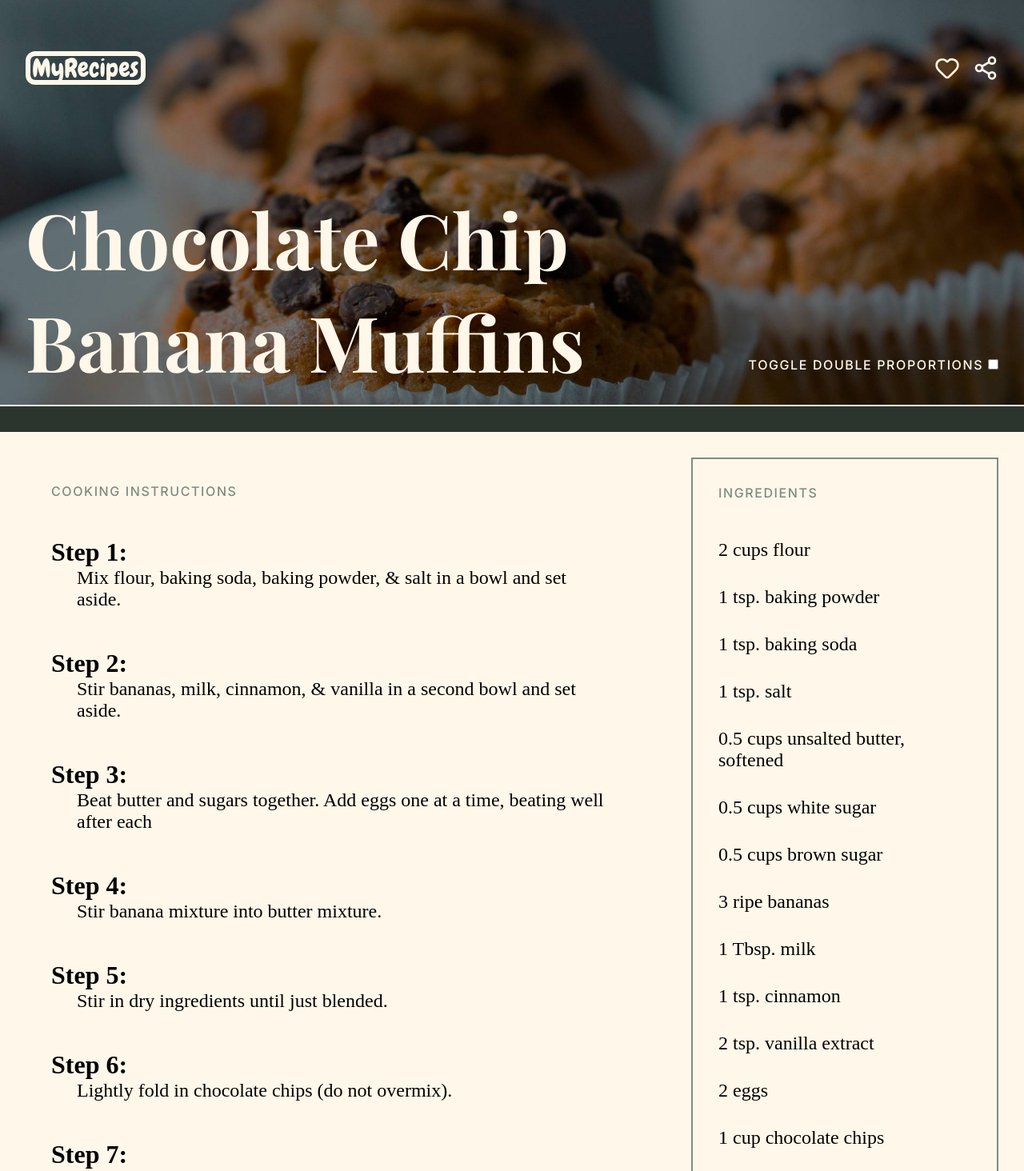
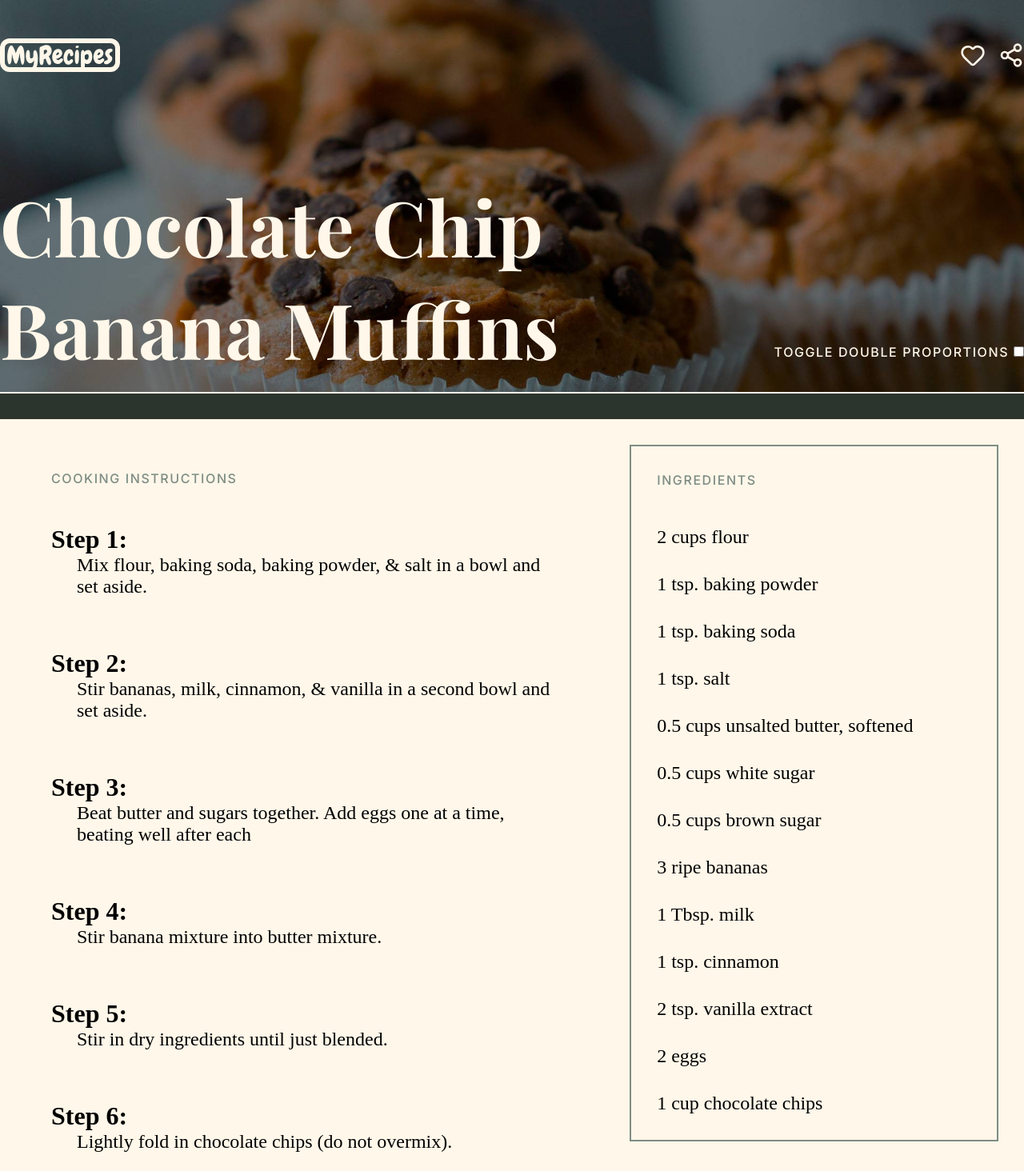
Before and after one commit to EliBrank/recipe-webpage, a website built with Vite: page complete/index.html in a window 1280 px wide. Shown: the top 1464 px of the page at 80% size. Built offline with nearby package versions, Linux system fonts and the light colour scheme; a web font is replaced by a local one.

```diff
--- a/complete/styles.css
+++ b/complete/styles.css
@@ -49,7 +49,7 @@
 
 /* HEADER */
 .hero {
-  padding-top: 4rem;
+  padding-top: 3rem;
   padding-bottom: 1rem;
   border-bottom: 2px solid var(--color-primary-light);
   background-image: url("/images/cover.jpg");
@@ -63,6 +63,7 @@
   display: flex;
   flex-direction: column;
   gap: 8rem;
+  padding-inline: 0;
 }
 
 .header-nav {
@@ -83,7 +84,7 @@
 
 .title-options {
   display: grid;
-  grid-template-columns: 2fr 1fr;
+  grid-template-columns: 3fr 2fr;
 }
 
 .proportions-toggle {
@@ -99,16 +100,13 @@
 
 
 /* MAIN SECTION */
-main .wrapper {
-  background: var(--color-primary-light);
-}
-
 .recipe {
   display: grid;
-  grid-template-columns: 2fr 1fr;
+  grid-template-columns: 3fr 2fr;
   gap: 4rem;
   padding: 2rem;
   margin-block: 2rem;
+  background: var(--color-primary-light);
 }
 
 .section-title {
@@ -120,7 +118,7 @@
 }
 
 input[type="checkbox"] {
-  accent-color: var(--color-primary-light);
+  accent-color: var(--color-secondary);
   cursor: pointer;
 }
 
@@ -136,7 +134,7 @@
   padding-left: 0;
   display: flex;
   flex-direction: column;
-  gap: 3rem;
+  gap: 4rem;
 }
 
 .step-number {
```
Also changed, not shown: starter/index.html (added, +11 -0 lines), README.md, starter/main.js (added), starter/styles.css (added), 1 other file.
